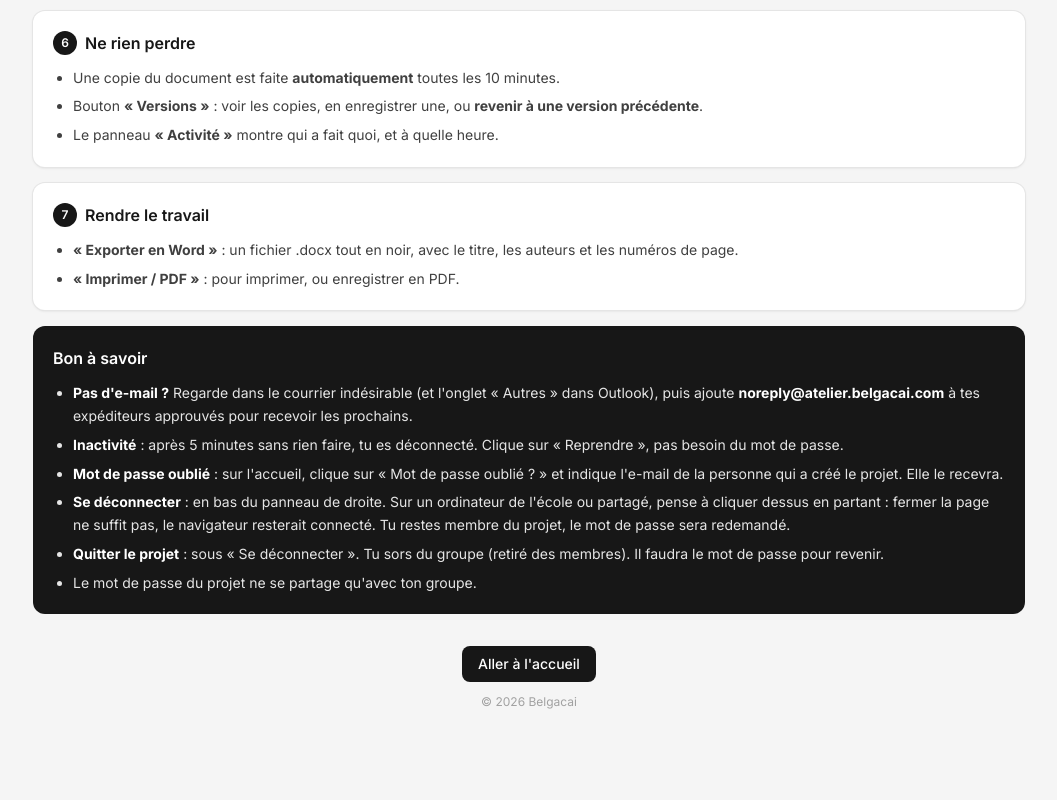
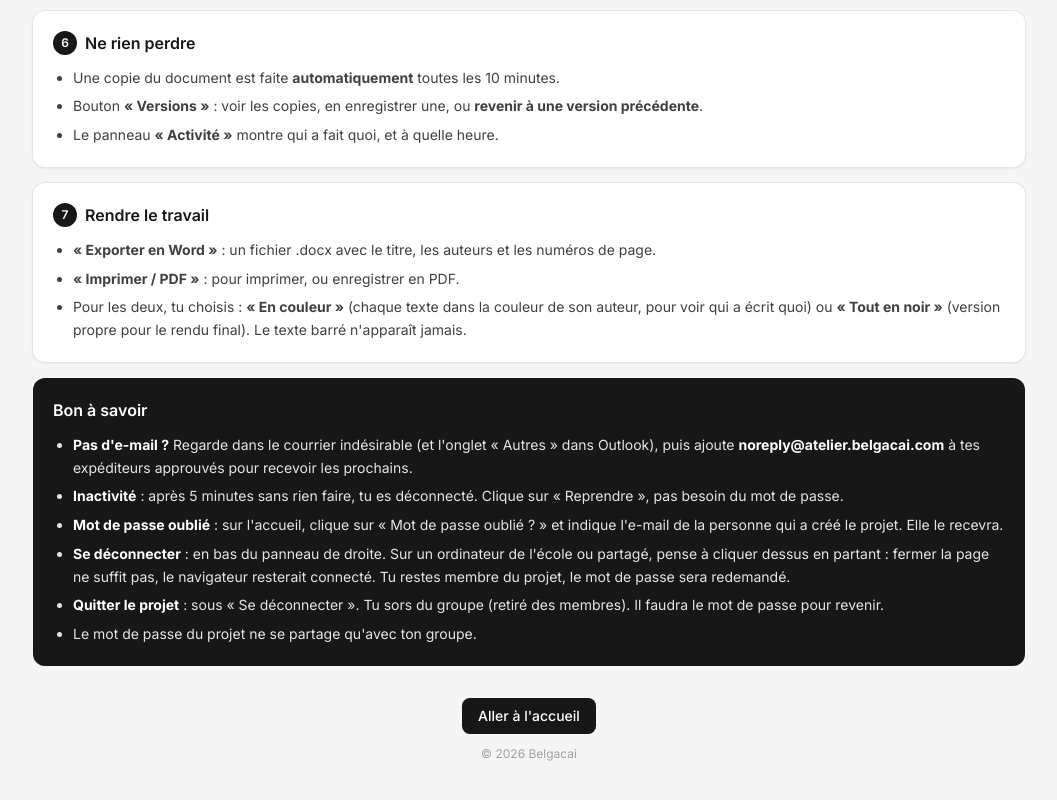
Before and after one commit to BauwensThomas/atelier-de-groupe, a Next.js app: page /aide in a window 1280 px wide. Shown: the part 1133-1933 px from the top of the page, without its empty margins (111-1168 px from the left). Before the commit the page ends 1883 px from the top, so only its background shows below. Built offline with nearby package versions, Linux system fonts and the light colour scheme.

Commit message:
Aide : choix En couleur / Tout en noir pour Word et PDF
Co-Authored-By: Claude Opus 5.5 <noreply@anthropic.com>

```diff
--- a/app/aide/page.tsx
+++ b/app/aide/page.tsx
@@ -148,11 +148,15 @@ export default function HelpPage() {
         <Section n={7} title="Rendre le travail">
           <Points>
             <li>
-              <strong>« Exporter en Word »</strong> : un fichier .docx tout en noir, avec le titre, les auteurs et les
-              numéros de page.
+              <strong>« Exporter en Word »</strong> : un fichier .docx avec le titre, les auteurs et les numéros de page.
             </li>
             <li>
               <strong>« Imprimer / PDF »</strong> : pour imprimer, ou enregistrer en PDF.
+            </li>
+            <li>
+              Pour les deux, tu choisis : <strong>« En couleur »</strong> (chaque texte dans la couleur de son auteur,
+              pour voir qui a écrit quoi) ou <strong>« Tout en noir »</strong> (version propre pour le rendu final). Le
+              texte barré n&apos;apparaît jamais.
             </li>
           </Points>
         </Section>
```
